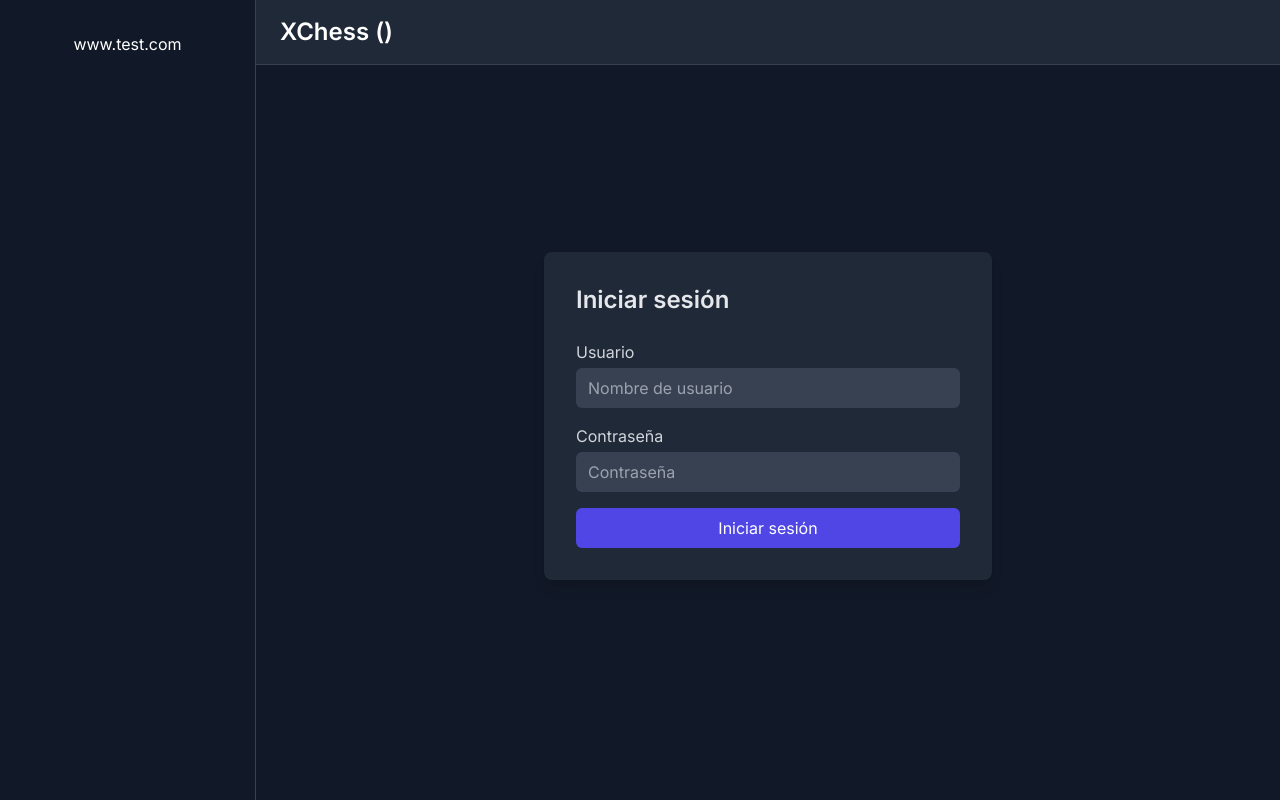
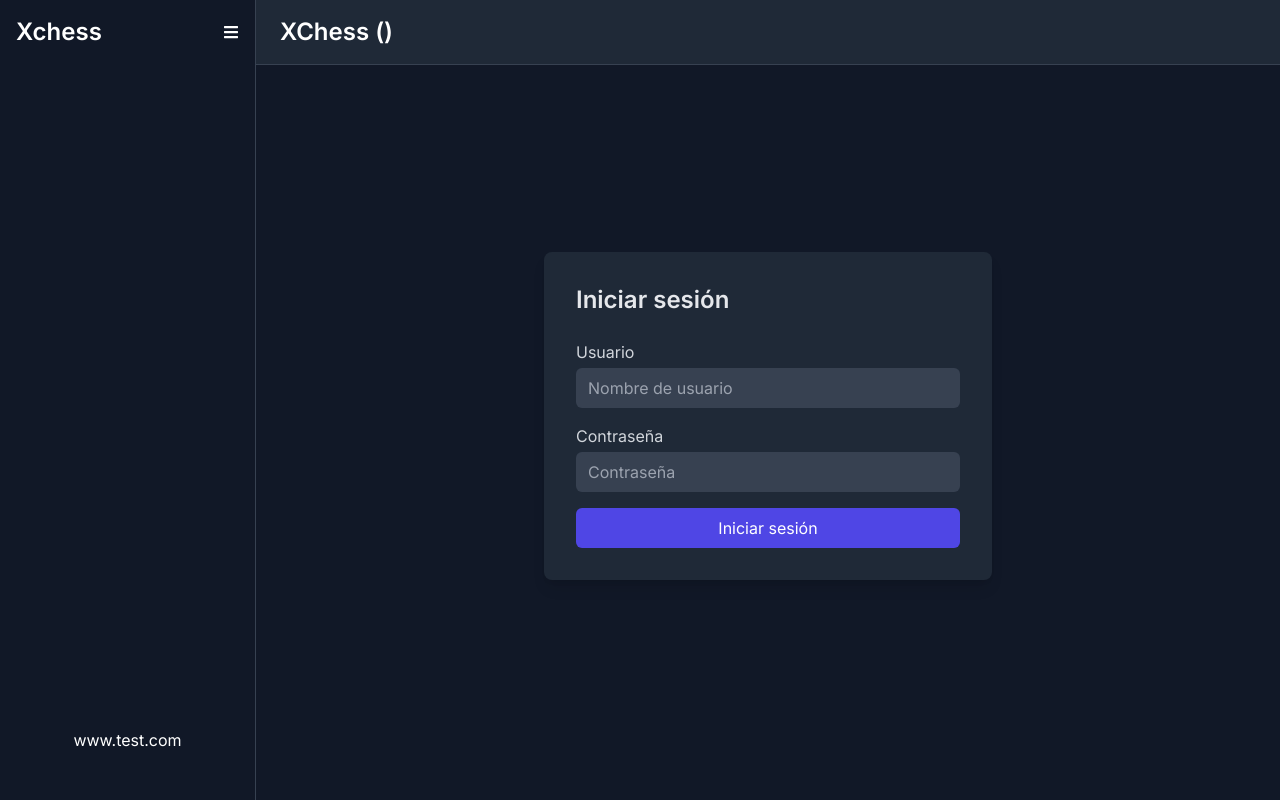
Before and after one commit to JeffersonDavid/rutas-front, a Next.js app: page /login in a window 1280 px wide. Built offline with nearby package versions, Linux system fonts and the light colour scheme; no server answers.

Commit message:
add solid login

```diff
--- a/src/app/components/navigation/nav.tsx
+++ b/src/app/components/navigation/nav.tsx
@@ -23,7 +23,7 @@ const NavComponent: React.FC<NavComponentProps> = ({ isCollapsed }) => {
                 <path strokeLinecap="round" strokeLinejoin="round" strokeWidth={2} d="M4 6h16M4 12h16m-7 6h7" />
               </svg>
             </button>
-            <span className="text-white text-2xl font-semibold ml-2">XChess ({ user_is_logged ? user.name : null })</span>
+            <span className="text-white text-2xl font-semibold ml-2"> XChess ({ user_is_logged ? user.name : null })</span>
           </div>
 
           {user_is_logged && (
--- a/src/app/components/navigation/verticalNav.tsx
+++ b/src/app/components/navigation/verticalNav.tsx
@@ -9,12 +9,10 @@ interface VerticalNavComponentProps {
 }
 
 const VerticalNavComponent: React.FC<VerticalNavComponentProps> = ({ isCollapsed, toggleMenu }) => {
-  const { user_is_logged } = useAuth();
+  const { user_is_logged, logout } = useAuth();
 
   return (
     <nav className={`bg-gray-900 ${isCollapsed ? 'w-20' : 'w-64'} h-screen py-4 px-2 flex flex-col justify-between transition-all duration-300 border-r border-gray-700`}>
-      {user_is_logged ? (
-        <>
       <div>
         <div className='flex justify-between items-center px-2'>
           <span className={`text-white text-2xl font-semibold ${isCollapsed ? 'hidden' : 'block'}`}>Xchess</span>
@@ -22,6 +20,8 @@ const VerticalNavComponent: React.FC<VerticalNavComponentProps> = ({ isCollapsed
             <FaBars />
           </button>
         </div>
+        {user_is_logged && (
+          <>
             <ul className="mt-4 space-y-2">
               <li className="flex items-center px-2 py-2 text-gray-300 hover:bg-gray-700 rounded-md cursor-pointer">
                 <FaTh className="text-xl" />
@@ -33,19 +33,22 @@ const VerticalNavComponent: React.FC<VerticalNavComponentProps> = ({ isCollapsed
                 <span className={`ml-2 text-lg ${isCollapsed ? 'hidden' : 'block'}`}><a href='/quick-play'> Partida rápida </a></span>
               </li>
             </ul>
+            <div className="mt-6 text-xs text-gray-400 uppercase px-2">Account</div>
+          </>
+        )}
       </div>
       <div className="px-2 py-4">
+        {user_is_logged ? (
           <ul className="space-y-2">
-              <li className="flex items-center px-2 py-2 text-gray-300 hover:bg-gray-700 rounded-md cursor-pointer">
+            <li className="flex items-center px-2 py-2 text-gray-300 hover:bg-gray-700 rounded-md cursor-pointer" onClick={logout}>
               <FaChess className="text-xl" />
               <span className={`ml-2 text-lg ${isCollapsed ? 'hidden' : 'block'}`}>Logout</span>
             </li>
           </ul>
-          </div>
-        </>
         ) : (
           <div className="text-center text-white py-4">www.test.com</div>
         )}
+      </div>
     </nav>
   );
 };
```
Lines whose indentation alone changed are shown as unchanged.
